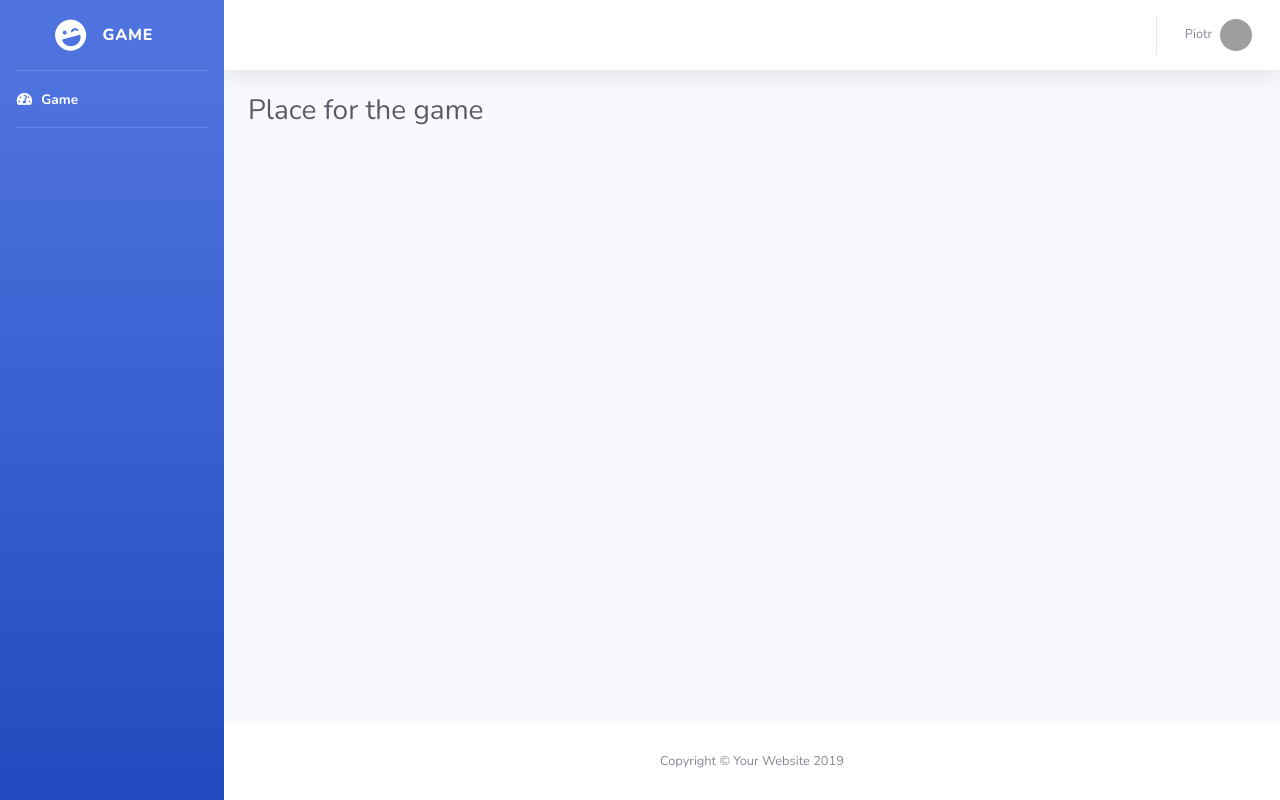
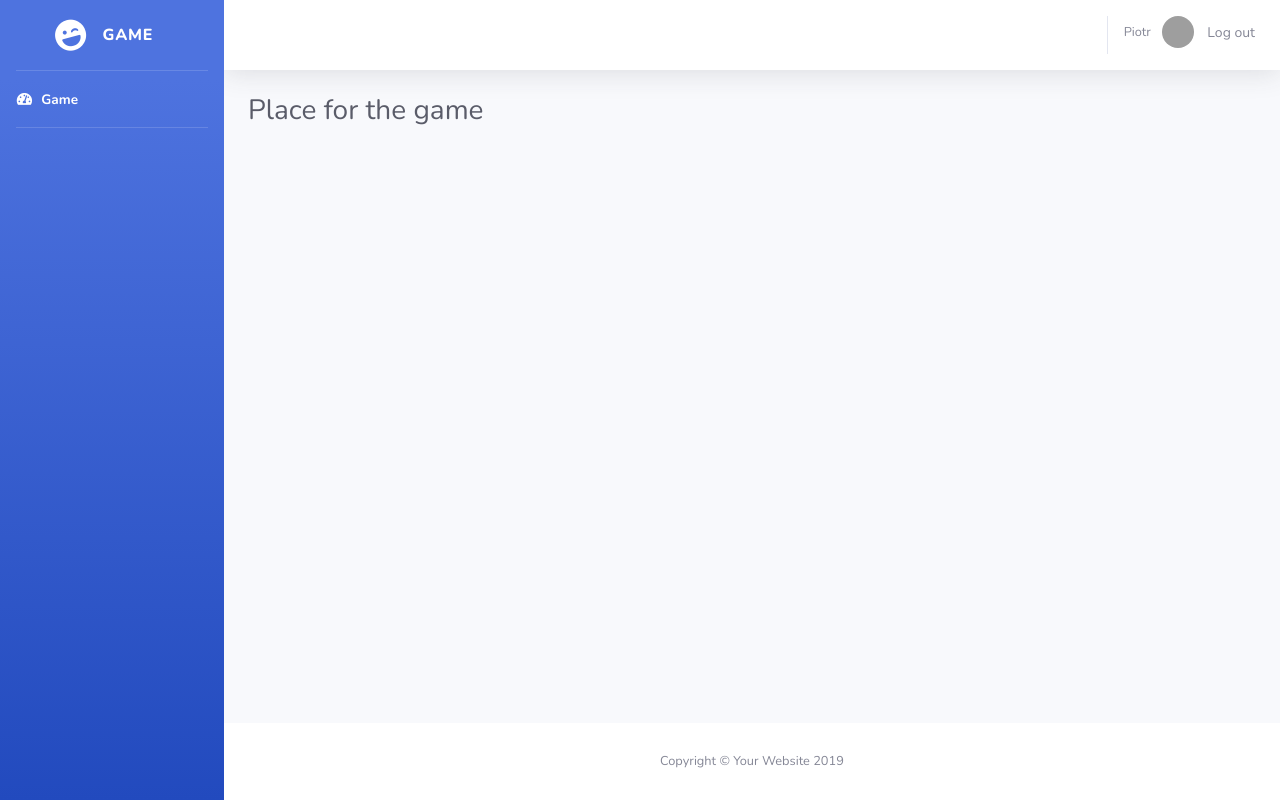
Before and after one commit to piotrekjanus/aws-game, a Django app: page /home/ in a window 1280 px wide. Run offline with Django 3.2, Linux system fonts and the light colour scheme; a user stored in the database is signed in; some libraries are stand-ins or nearby versions; grey boxes are pictures that could not be loaded.

Commit message:
logout added + small fixes

```diff
--- a/game/game/urls.py
+++ b/game/game/urls.py
@@ -15,10 +15,11 @@ Including another URLconf
 """
 from django.contrib import admin
 from django.urls import path, include
-from login.views import home_view, register_view, login_view
+from login.views import home_view, register_view, login_view, logout_view
 
 urlpatterns = [
     path('', login_view, name='login'),
+    path('logout/', logout_view, name='logout'),
     path('register/', register_view, name='register'),
     path('home/', home_view, name='homepage'),
     path('admin/', admin.site.urls),
--- a/game/login/views.py
+++ b/game/login/views.py
@@ -1,13 +1,13 @@
 from django.shortcuts import render, redirect
 from django.contrib.auth.forms import UserCreationForm, AuthenticationForm
 from django.contrib import messages
-from django.contrib.auth import authenticate, login
+from django.contrib.auth import authenticate, login, logout
 from django.utils.html import strip_tags
 # Create your views here.
-import re
-from django.utils.html import escape
+from django.contrib.auth.decorators import login_required
 
 
+@login_required(login_url='login')
 def home_view(request):
     return render(request, 'index.html', {})
 
@@ -41,3 +41,9 @@ def login_view(request):
         form = AuthenticationForm()
     context = {'form': []}
     return render(request, 'login/login.html', context)
+
+
+def logout_view(request):
+    logout(request)
+    messages.warning(request, 'You have been logged out')
+    return redirect('login')
--- a/game/templates/index.html
+++ b/game/templates/index.html
@@ -65,10 +65,14 @@
 
             <!-- Nav Item - User Information -->
             <li class="nav-item dropdown no-arrow">
-              <a class="nav-link dropdown-toggle" href="#" id="userDropdown" role="button" data-toggle="dropdown" aria-haspopup="true" aria-expanded="false">
+              <!-- <a class="nav-link dropdown-toggle" href="#" id="userDropdown" role="button" data-toggle="dropdown" aria-haspopup="true" aria-expanded="false"> -->
                 <span class="mr-2 d-none d-lg-inline text-gray-600 small">{{user|capfirst}} </span>
-                <img class="img-profile rounded-circle" src="https://source.unsplash.com/QAB-WJcbgJk/60x60">
-              </a>
+
+                <img class="img-profile rounded-circle" width="32" height="32" src="https://upload.wikimedia.org/wikipedia/commons/d/d3/User_Circle.png">
+                <a  class="btn btn-default btn-sm" href="{% url 'logout' %}?next=/login">
+                    <span class="glyphicon glyphicon-log-out"></span> Log out
+                </a>
+              <!-- </a> -->
               <!-- Dropdown - User Information -->
               <div class="dropdown-menu dropdown-menu-right shadow animated--grow-in" aria-labelledby="userDropdown">
                 <a class="dropdown-item" href="#">
```
Also changed, not shown: game/db.sqlite3.
